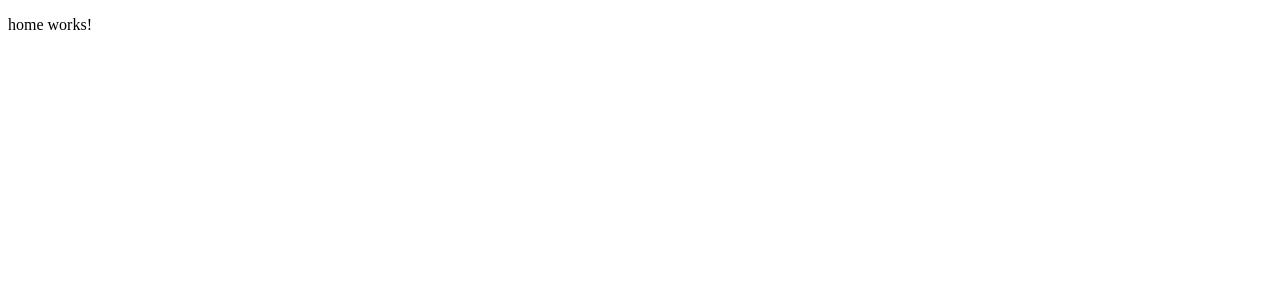
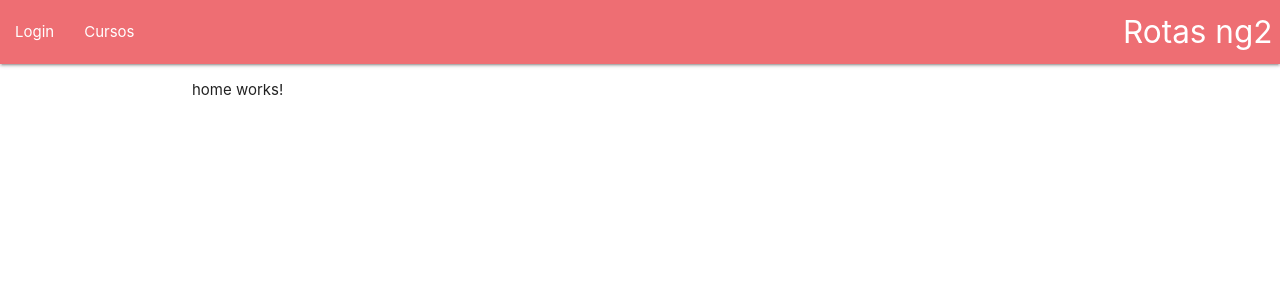
Before and after one commit to nfandre/CursoAngular, an Angular app in the folder rotas/: page / in a window 1280 px wide. Shown: the top 300 px of the page. Built offline with nearby package versions, Linux system fonts and the light colour scheme.

Commit message:
aula 51 - router link

```diff
--- a/rotas/angular.json
+++ b/rotas/angular.json
@@ -24,9 +24,13 @@
               "src/assets"
             ],
             "styles": [
-              "src/styles.css"
+              "src/styles.css",
+              "node_modules/materialize-css/dist/css/materialize.css"
             ],
             "scripts": [
+              "node_modules/jquery/dist/jquery.js",
+              "node_modules/hammerjs/hammer.js",
+              "node_modules/materialize-css/dist/js/materialize.js"
             ]
           },
           "configurations": {
@@ -89,14 +93,9 @@
               "src/assets"
             ],
             "styles": [
-              "src/styles.css",
-              "../node_modules/materialize-css/dist/css/materialize.css"
+              "src/styles.css"
             ],
-            "scripts": [
-              "../node_modules/jquery/dist/jquery.js",
-              "../node_modules/hammerjs/hammer.js",
-              "../node_modules/materialize-css/dist/js/materialize.js"
-            ]
+            "scripts": []
           }
         },
         "lint": {
--- a/rotas/src/app/app.component.html
+++ b/rotas/src/app/app.component.html
@@ -1 +1,12 @@
-<router-outlet></router-outlet>
+<nav>
+  <div class="nav-wrapper">
+    <a routerLink="" class="brand-logo right">Rotas ng2</a>
+    <ul id="nav-mobile" class="left hide-on-med-and-down">
+      <li><a routerLink="/login">Login</a></li>
+      <li><a routerLink="/cursos">Cursos</a></li>
+    </ul>
+  </div>
+</nav>
+<div class="container">
+  <router-outlet></router-outlet>
+</div>
```
